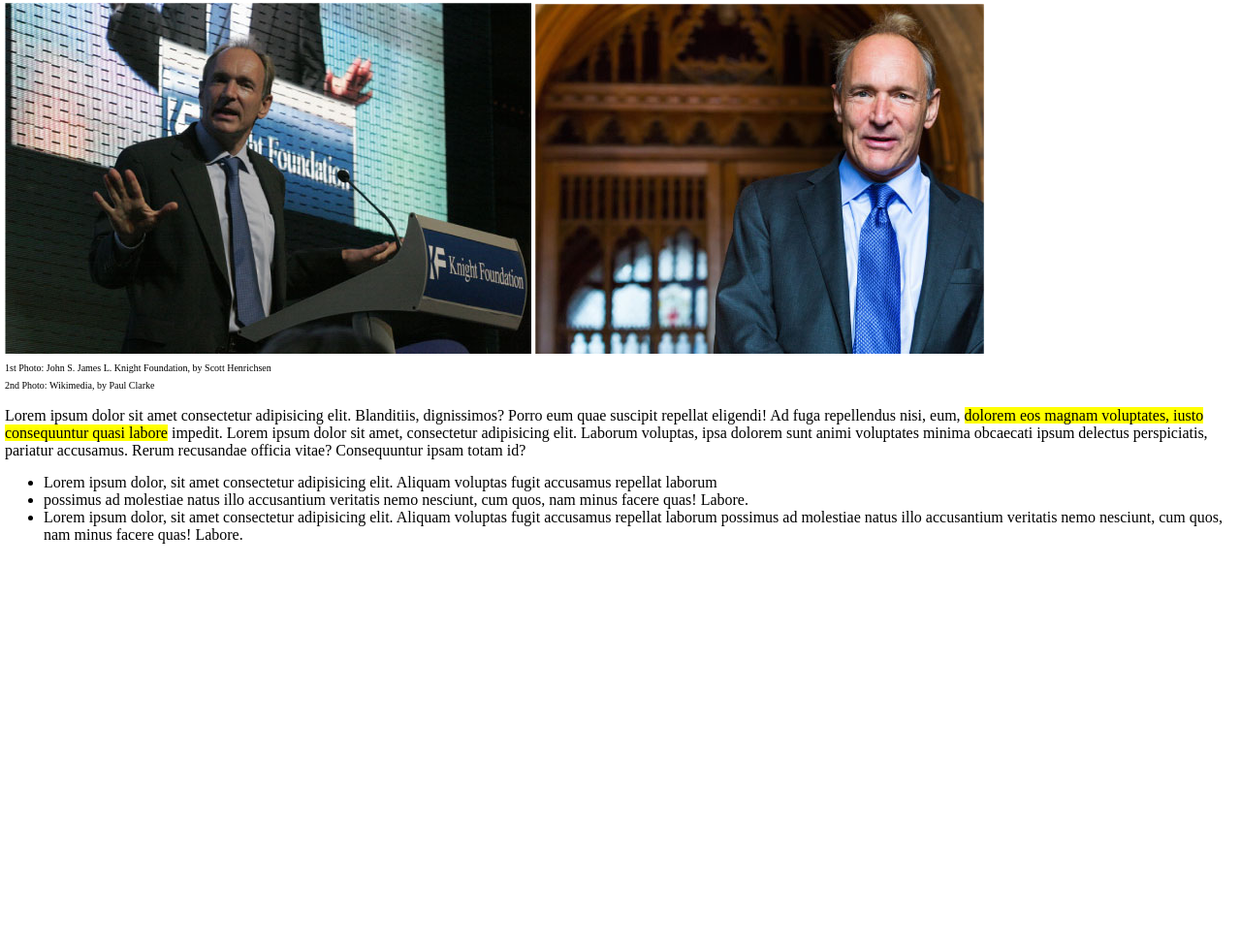
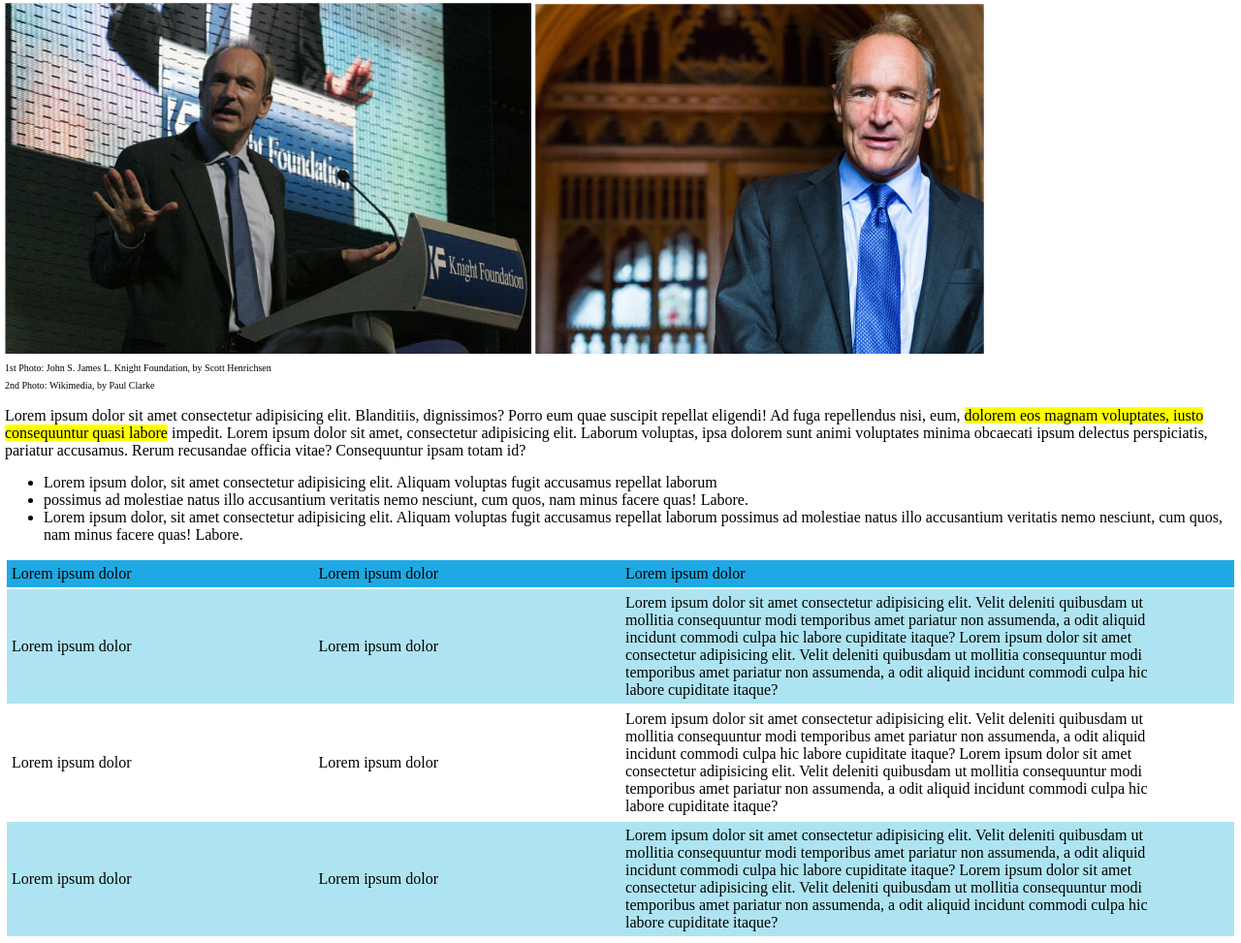
Before and after one commit to SamGrass/html-css-booleaner, a plain HTML site: page index.html in a window 1280 px wide. Shown: the part 270-1243 px from the top of the page at 97% size. Before the commit the page ends 836 px from the top, so only its background shows below. Drawn offline with Linux system fonts and the light colour scheme.

Commit message:
add table

```diff
--- a/css/style.css
+++ b/css/style.css
@@ -48,3 +48,26 @@ h1{
 .testo-giallo{
     background-color: yellow;
 }
+
+/* style tabella */
+.row-tab{
+
+}
+.row-tab.blue{
+    background-color: #1fa9e4;
+}
+
+.row-tab.lightblue{
+    background-color: #aee4f1;
+}
+
+.colonna1, .colonna2{
+    display: inline-block;
+    width: 25%;
+    padding: 5px;
+}
+.colonna3{
+    display: inline-block;
+    width: 45%;
+    padding: 5px;
+}
--- a/index.html
+++ b/index.html
@@ -45,7 +45,51 @@
         </section>
 
         <!-- tabella -->
+        <section class="blocco-main">
 
+            <!-- <div class="row-tab">
+                <span class="colonna1">Lorem ipsum dolor</span>
+                <span class="colonna2">Lorem ipsum dolor</span>
+                <span class="colonna3">
+                    Lorem ipsum dolor sit amet consectetur adipisicing elit. Velit deleniti quibusdam ut mollitia consequuntur modi temporibus amet pariatur non assumenda, a odit aliquid incidunt commodi culpa hic labore cupiditate itaque? Lorem ipsum dolor sit amet consectetur adipisicing elit. Velit deleniti quibusdam ut mollitia consequuntur modi temporibus amet pariatur non assumenda, a odit aliquid incidunt commodi culpa hic labore cupiditate itaque?
+                </span>
+            </div> -->
+
+            <table>
+
+                <tr class="row-tab blue">
+                    <td class="colonna1">Lorem ipsum dolor</td>
+                    <td class="colonna2">Lorem ipsum dolor</td>
+                    <td class="colonna3">Lorem ipsum dolor</td>
+                </tr>
+
+                <tr class="row-tab lightblue">
+                    <td class="colonna1">Lorem ipsum dolor</td>
+                    <td class="colonna2">Lorem ipsum dolor</td>
+                    <td class="colonna3">
+                        Lorem ipsum dolor sit amet consectetur adipisicing elit. Velit deleniti quibusdam ut mollitia consequuntur modi temporibus amet pariatur non assumenda, a odit aliquid incidunt commodi culpa hic labore cupiditate itaque? Lorem ipsum dolor sit amet consectetur adipisicing elit. Velit deleniti quibusdam ut mollitia consequuntur modi temporibus amet pariatur non assumenda, a odit aliquid incidunt commodi culpa hic labore cupiditate itaque?
+                    </td>
+                </tr>
+
+                <tr class="row-tab white">
+                    <td class="colonna1">Lorem ipsum dolor</td>
+                    <td class="colonna2">Lorem ipsum dolor</td>
+                    <td class="colonna3">
+                        Lorem ipsum dolor sit amet consectetur adipisicing elit. Velit deleniti quibusdam ut mollitia consequuntur modi temporibus amet pariatur non assumenda, a odit aliquid incidunt commodi culpa hic labore cupiditate itaque? Lorem ipsum dolor sit amet consectetur adipisicing elit. Velit deleniti quibusdam ut mollitia consequuntur modi temporibus amet pariatur non assumenda, a odit aliquid incidunt commodi culpa hic labore cupiditate itaque?
+                    </td>
+                </tr>
+
+                <tr class="row-tab lightblue">
+                    <td class="colonna1">Lorem ipsum dolor</td>
+                    <td class="colonna2">Lorem ipsum dolor</td>
+                    <td class="colonna3">
+                        Lorem ipsum dolor sit amet consectetur adipisicing elit. Velit deleniti quibusdam ut mollitia consequuntur modi temporibus amet pariatur non assumenda, a odit aliquid incidunt commodi culpa hic labore cupiditate itaque? Lorem ipsum dolor sit amet consectetur adipisicing elit. Velit deleniti quibusdam ut mollitia consequuntur modi temporibus amet pariatur non assumenda, a odit aliquid incidunt commodi culpa hic labore cupiditate itaque?
+                    </td>
+                </tr>
+
+            </table>
+
+        </section>
         <!-- altro testo -->
 
     </main>
```
